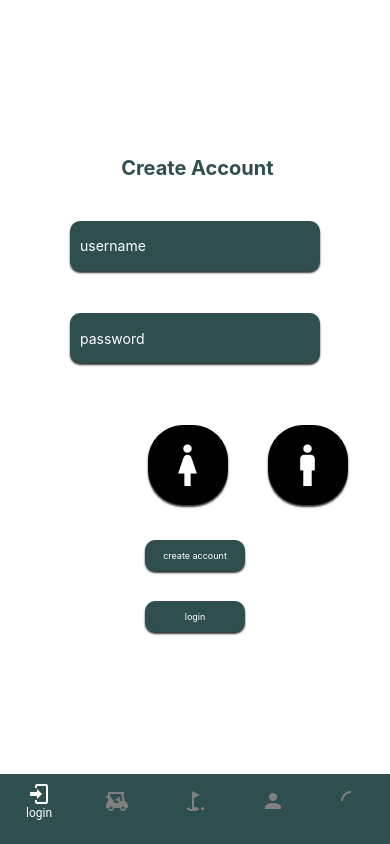
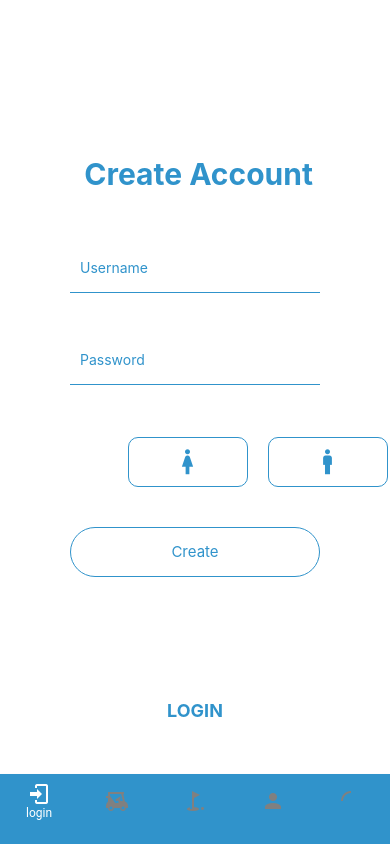
Before and after one commit to npatanjo/Handicap_Application, a React Native app in the folder frontend/: screen / in a window 390 px wide. Built offline with nearby package versions, Linux system fonts and the light colour scheme.

Commit message:
made the create account screen the correct style

```diff
--- a/frontend/App.tsx
+++ b/frontend/App.tsx
@@ -1,16 +1,16 @@
-import React, { useCallback, useEffect, useRef, useState } from 'react';
-import { LogBox, TouchableOpacity } from 'react-native';
-import { BottomNavigation } from 'react-native-paper';
-import { StyleSheet, Text, View } from 'react-native';
-import SearchCourseScreen from 'screens/SearchCourseScreen';
-import SavedCourseScreen from 'screens/SavedCourseScreen';
-import AccoutScreen  from 'screens/AccountScreen';
-import LoginWrapperScreen from 'screens/LoginWrapperScreen';
-import SplashScreen from 'screens/SplashScreen';
-import colors from 'colors';
+import React, { useCallback, useEffect, useRef, useState } from "react";
+import { LogBox, TouchableOpacity } from "react-native";
+import { BottomNavigation } from "react-native-paper";
+import { StyleSheet, Text, View } from "react-native";
+import SearchCourseScreen from "screens/SearchCourseScreen";
+import SavedCourseScreen from "screens/SavedCourseScreen";
+import AccoutScreen from "screens/AccountScreen";
+import LoginWrapperScreen from "screens/LoginWrapperScreen";
+import SplashScreen from "screens/SplashScreen";
+import colors from "colors";
 import LottieView from "lottie-react-native";
 //import SplashScreenAnimation from 'components/SplashScreenAnimation';
-import AnimatedLottieView from 'lottie-react-native';
+import AnimatedLottieView from "lottie-react-native";
 //import { MaterialCommunityIcons } from '@expo/vector-icons';
 LogBox.ignoreLogs(["Syntax Error", "JSON Parse error: Unrecognized token"]);
 
@@ -24,22 +24,34 @@ LogBox.ignoreLogs(["Syntax Error", "JSON Parse error: Unrecognized token"]);
  *            @components/LoginInputBar.tsx file
  */
 export default function App() {
-
   const [index, setIndex] = useState(0);
 
   const SplashWrap = () => {
-        return (
-            <SplashScreen shouldShow={true} />
-        );
+    return <SplashScreen shouldShow={true} />;
   };
 
   /* useState hook, defines values for it's inner items */
   const [routes] = useState([
-        {key: 'login', title: 'login', icon: 'login', color: colors.darkGreen},
-        {key: 'search', title: 'Search', icon: 'golf-cart', color: colors.darkGreen },
-        {key: 'saved', title: 'Saved', icon: 'golf', color: colors.darkGreen},
-        {key: 'account', title: 'Browse', icon: 'account', color: colors.darkGreen},
-        {key: 'splash', title: 'splash', icon: 'loading', color: colors.darkGreen}
+    { key: "login", title: "login", icon: "login", color: colors.primary },
+    {
+      key: "search",
+      title: "Search",
+      icon: "golf-cart",
+      color: colors.yellow,
+    },
+    { key: "saved", title: "Saved", icon: "golf", color: colors.primary },
+    {
+      key: "account",
+      title: "Browse",
+      icon: "account",
+      color: colors.primary,
+    },
+    {
+      key: "splash",
+      title: "splash",
+      icon: "loading",
+      color: colors.primary,
+    },
   ]);
 
   /* maps the state to the actual page route */
@@ -60,7 +72,7 @@ export default function App() {
         renderScene={renderScene}
         shifting={true}
         barStyle={{
-                    backgroundColor: colors.darkGreen,
+          backgroundColor: colors.primary,
           height: 70,
         }}
         inactiveColor={colors.lightGrey}
@@ -68,7 +80,7 @@ export default function App() {
       />
     </View>
   );
-};
+}
 
 const styles = StyleSheet.create({
   container: {
--- a/frontend/components/LoginInputBar.tsx
+++ b/frontend/components/LoginInputBar.tsx
@@ -1,19 +1,17 @@
 /**
- * @author Nick Donfris
+ * @author Nick Donfris, Nate Patanjo
  */
 
-import React, {useState} from 'react';
-import { View, StyleSheet, TextInput } from 'react-native';
-import colors from 'colors';
+import React, { useState } from "react";
+import { View, StyleSheet, TextInput } from "react-native";
+import colors from "colors";
 
 interface Props {
   placeholder?: string;
   secureTextEntry?: boolean;
-};
+}
 
-
-export default function LoginInputBar({placeholder, secureTextEntry} : Props) {
-
+export default function LoginInputBar({ placeholder, secureTextEntry }: Props) {
   const [value, setValue] = useState("");
 
   return (
@@ -21,35 +19,29 @@ export default function LoginInputBar({placeholder, secureTextEntry} : Props) {
       <TextInput
         style={styles.input}
         placeholder={placeholder}
-                placeholderTextColor={colors.white}
+        placeholderTextColor={colors.primary}
         secureTextEntry={secureTextEntry || false}
         onChangeText={(text) => setValue(text)}
         value={value}
       />
     </View>
   );
-};
-
+}
 
 const styles = StyleSheet.create({
   container: {
     flex: 1,
-        alignItems: 'center',
-        justifyContent: 'center',
+    alignItems: "center",
+    justifyContent: "center",
   },
   input: {
-        color: colors.white,
-        borderStyle: 'solid',
-        shadowColor: '#000',
-        shadowOffset: { width: 0, height: 2 },
-        shadowOpacity: 0.8,
-        shadowRadius: 2,
+    color: colors.primary,
     elevation: 1,
-        backgroundColor: colors.darkGreen,
+    borderBottomColor: colors.primary,
+    borderBottomWidth: 1,
     width: 250,
     height: 50,
-        borderRadius: 10,
     margin: 10,
-        padding: 10
-    }
+    padding: 10,
+  },
 });
--- a/frontend/screens/CreateAccountScreen.tsx
+++ b/frontend/screens/CreateAccountScreen.tsx
@@ -1,68 +1,78 @@
 /**
- * @author Nick Donfris
+ * @author Nate Patanjo, Nick Donfris
+ *
  *
  */
-import React, {useState} from "react";
-import  { View, Text, StyleSheet, Image, TouchableOpacity } from "react-native";
-import LoginInputBar from 'components/LoginInputBar';
+import React, { useState } from "react";
+import { View, Text, StyleSheet, Image, TouchableOpacity } from "react-native";
+import LoginInputBar from "components/LoginInputBar";
 import colors from "colors";
-import { MaterialCommunityIcons } from '@expo/vector-icons';
-import { createNativeStackNavigator } from '@react-navigation/native-stack';
-import { useNavigation,CommonActions, useNavigationContainerRef } from '@react-navigation/native';
+import { MaterialCommunityIcons } from "@expo/vector-icons";
+import { createNativeStackNavigator } from "@react-navigation/native-stack";
+import {
+  useNavigation,
+  CommonActions,
+  useNavigationContainerRef,
+} from "@react-navigation/native";
 import LoginScreen from "screens/LoginScreen";
 
 interface Props {
   navigation: any;
 }
 
-
-
-const CreateAccountScreen = ({navigation}: Props) => {
-
+const CreateAccountScreen = ({ navigation }: Props) => {
   const [username, setUsername] = useState("");
   const [password, setPassword] = useState("");
-    const [male,  setMale] = useState(false);
+  const [male, setMale] = useState(false);
   const [female, setFemale] = useState(false);
   //const [pressed, setPresse]
   const navigationRef = useNavigationContainerRef();
-
 
   return (
     <View style={styles.container}>
       <View style={styles.loginContainer}>
         <Text style={styles.header}> Create Account</Text>
         <View style={styles.inputContainer}>
-                    <LoginInputBar placeholder={'username'}/>
-                    <LoginInputBar placeholder={'password'} secureTextEntry={true} />
+          <LoginInputBar placeholder={"Username"} />
+          <LoginInputBar placeholder={"Password"} secureTextEntry={true} />
         </View>
         <View style={styles.buttonContainer}>
           <TouchableOpacity
             style={conditionalStyles(female).genderButton}
-                        onPress={()=> {setFemale(!female); setMale(false);}}
+            onPress={() => {
+              setFemale(!female);
+              setMale(false);
+            }}
           >
-                        <MaterialCommunityIcons name="human-female" size={24} style={conditionalStyles(female).buttonText}/>
+            <MaterialCommunityIcons
+              name="human-female"
+              size={24}
+              style={conditionalStyles(female).buttonText}
+            />
           </TouchableOpacity>
           <TouchableOpacity
             style={conditionalStyles(male).genderButton}
-                        onPress={()=> {setMale(!male); setFemale(false);}}
+            onPress={() => {
+              setMale(!male);
+              setFemale(false);
+            }}
           >
-                        <MaterialCommunityIcons name="human-male" size={44} style={conditionalStyles(male).buttonText}/>
+            <MaterialCommunityIcons
+              name="human-male"
+              size={44}
+              style={conditionalStyles(male).buttonText}
+            />
           </TouchableOpacity>
         </View>
         <View style={styles.loginButtonContainer}>
           <TouchableOpacity
             style={styles.button}
-                        onPress={
-                            () => navigation.navigate('Login Screen')
-                        }
+            onPress={() => navigation.navigate("Login Screen")}
           >
-                        <Text style={styles.buttonText}>create account</Text>
+            <Text style={styles.buttonText}>Create</Text>
           </TouchableOpacity>
-                    <TouchableOpacity
-                        style={styles.button}
-                        onPress={() => {}}
-                    >
-                        <Text style={styles.buttonText}>login</Text>
+          <TouchableOpacity style={styles.loginContainer} onPress={() => {}}>
+            <Text style={styles.loginButtonText}>LOGIN</Text>
           </TouchableOpacity>
         </View>
       </View>
@@ -70,32 +80,29 @@ const CreateAccountScreen = ({navigation}: Props) => {
   );
 };
 
-const conditionalStyles = (pressed: boolean) => StyleSheet.create({
+const conditionalStyles = (pressed: boolean) =>
+  StyleSheet.create({
     genderButton: {
-        backgroundColor: colors.black,
-        borderRadius: 35,
+      borderRadius: 10,
       padding: 10,
-        margin: 20,
-        height: 80,
-        width: 80,
-        textAlign: 'center',
-        alignItems: 'center',
-        justifyContent: 'center',
-        borderWidth: 1,
-        borderStyle: 'solid',
-        shadowColor: '#000',
-        shadowOffset: { width: 0, height: 2 },
-        shadowOpacity: 0.8,
-        shadowRadius: 2,
+      margin: 10,
+      height: 50,
+      width: 120,
+      textAlign: "center",
+      alignItems: "center",
+      justifyContent: "center",
+      borderWidth: pressed ? 0 : 1,
+      borderStyle: "solid",
+      borderColor: colors.primary,
       elevation: 1,
+      backgroundColor: pressed ? colors.primary : colors.white,
     },
     buttonText: {
-        color: pressed ? colors.darkGreen : colors.white,
-        fontSize: 50,
-        fontWeight: 'bold',
-    }
+      color: pressed ? colors.white : colors.primary,
+      fontSize: 30,
+      fontWeight: "bold",
+    },
   });
-
 
 const styles = StyleSheet.create({
   container: {
@@ -103,18 +110,18 @@ const styles = StyleSheet.create({
     backgroundColor: "#fff",
     alignItems: "center",
     justifyContent: "center",
-        flexDirection: 'column',
+    flexDirection: "column",
   },
   header: {
-        fontSize: 20,
-        fontWeight: 'bold',
-        color: colors.darkGreen,
-        marginBottom: 20,
+    fontSize: 30,
+    fontWeight: "bold",
+    color: colors.primary,
+    marginBottom: 30,
   },
   inputContainer: {
-        flexDirection: 'column',
-        justifyContent: 'space-evenly',
-        height: '40%',
+    flexDirection: "column",
+    justifyContent: "space-evenly",
+    height: "40%",
   },
   loginContainer: {
     alignItems: "center",
@@ -122,39 +129,40 @@ const styles = StyleSheet.create({
     height: "90%",
     justifyContent: "space-between",
     textAlign: "center",
-        flexDirection: 'column',
+    flexDirection: "column",
   },
   loginButtonContainer: {
-        flexDirection: 'column',
+    flexDirection: "column",
   },
   buttonContainer: {
     alignItems: "center",
-        flexDirection: 'row',
-        justifyContent: 'space-between',
-        width: '50%',
+    flexDirection: "row",
+    justifyContent: "space-between",
+    width: "50%",
     marginTop: 20,
   },
   button: {
-        backgroundColor: colors.darkGreen,
     padding: 10,
-        width: 100,
-        borderStyle: 'solid',
-        shadowColor: '#000',
-        shadowOffset: { width: 0, height: 2 },
-        shadowOpacity: 0.8,
-        shadowRadius: 2,
-        elevation: 1,
-        margin: 15,
+    width: 250,
+    height: 50,
+    borderStyle: "solid",
+    borderColor: colors.primary,
+    borderWidth: 1,
+    margin: 30,
     alignItems: "center",
-        borderRadius: 10,
+    borderRadius: 40,
     textAlign: "center",
     justifyContent: "center",
   },
   buttonText: {
-        color: "#fff",
-        fontSize: 9,
-    }
+    color: colors.primary,
+    fontSize: 15,
+  },
+  loginButtonText: {
+    fontSize: 18,
+    color: colors.primary,
+    fontWeight: "bold",
+  },
 });
 
-
 export default CreateAccountScreen;
--- a/frontend/screens/LoginScreen.tsx
+++ b/frontend/screens/LoginScreen.tsx
@@ -3,18 +3,16 @@
  *
  */
 
-import React, {useState} from "react";
-import  { View, Text, StyleSheet, Image, TouchableOpacity } from "react-native";
-import LoginInputBar from 'components/LoginInputBar';
+import React, { useState } from "react";
+import { View, Text, StyleSheet, Image, TouchableOpacity } from "react-native";
+import LoginInputBar from "components/LoginInputBar";
 import colors from "colors";
 
 interface Props {
   navigation: any;
 }
 
-
-const LoginScreen = ({navigation}: Props) => {
-
+const LoginScreen = ({ navigation }: Props) => {
   const [username, setUsername] = useState("");
   const [password, setPassword] = useState("");
 
@@ -22,22 +20,18 @@ const LoginScreen = ({navigation}: Props) => {
     <View style={styles.container}>
       <View style={styles.loginContainer}>
         <Text style={styles.header}> Account Login </Text>
-                <LoginInputBar placeholder={'username'}/>
-                <LoginInputBar placeholder={'password'} secureTextEntry={true}/>
+        <LoginInputBar placeholder={"username"} />
+        <LoginInputBar placeholder={"password"} secureTextEntry={true} />
         <View style={styles.buttonContainer}>
           <TouchableOpacity
             style={styles.button}
-                        onPress={
-                            () => navigation.navigate('Login Screen')
-                        }
+            onPress={() => navigation.navigate("Login Screen")}
           >
             <Text style={styles.buttonText}>login</Text>
           </TouchableOpacity>
           <TouchableOpacity
             style={styles.button}
-                        onPress={
-                            () => navigation.navigate('Create Account')
-                        }
+            onPress={() => navigation.navigate("Create Account")}
           >
             <Text style={styles.buttonText}>create account</Text>
           </TouchableOpacity>
@@ -53,12 +47,12 @@ const styles = StyleSheet.create({
     backgroundColor: "#fff",
     alignItems: "center",
     justifyContent: "center",
-        flexDirection: 'column',
+    flexDirection: "column",
   },
   header: {
     fontSize: 20,
-        fontWeight: 'bold',
-        color: colors.darkGreen,
+    fontWeight: "bold",
+    color: colors.primary,
     marginBottom: 20,
   },
   loginContainer: {
@@ -67,16 +61,16 @@ const styles = StyleSheet.create({
     height: "70%",
     justifyContent: "center",
     textAlign: "center",
-        flexDirection: 'column',
+    flexDirection: "column",
   },
   buttonContainer: {
     alignItems: "center",
-        flexDirection: 'row',
-        justifyContent: 'space-between',
-        width: '50%',
+    flexDirection: "row",
+    justifyContent: "space-between",
+    width: "50%",
   },
   button: {
-        backgroundColor: colors.darkGreen,
+    backgroundColor: colors.primary,
     padding: 10,
     width: 100,
     margin: 15,
@@ -88,8 +82,7 @@ const styles = StyleSheet.create({
   buttonText: {
     color: "#fff",
     fontSize: 9,
-    }
+  },
 });
 
-
 export default LoginScreen;
```
Also changed, not shown: frontend/screens/SplashScreen.tsx (+20 -26 lines), frontend/utilities/Colors.tsx (+10 -13 lines). Lines whose indentation alone changed are shown as unchanged.
